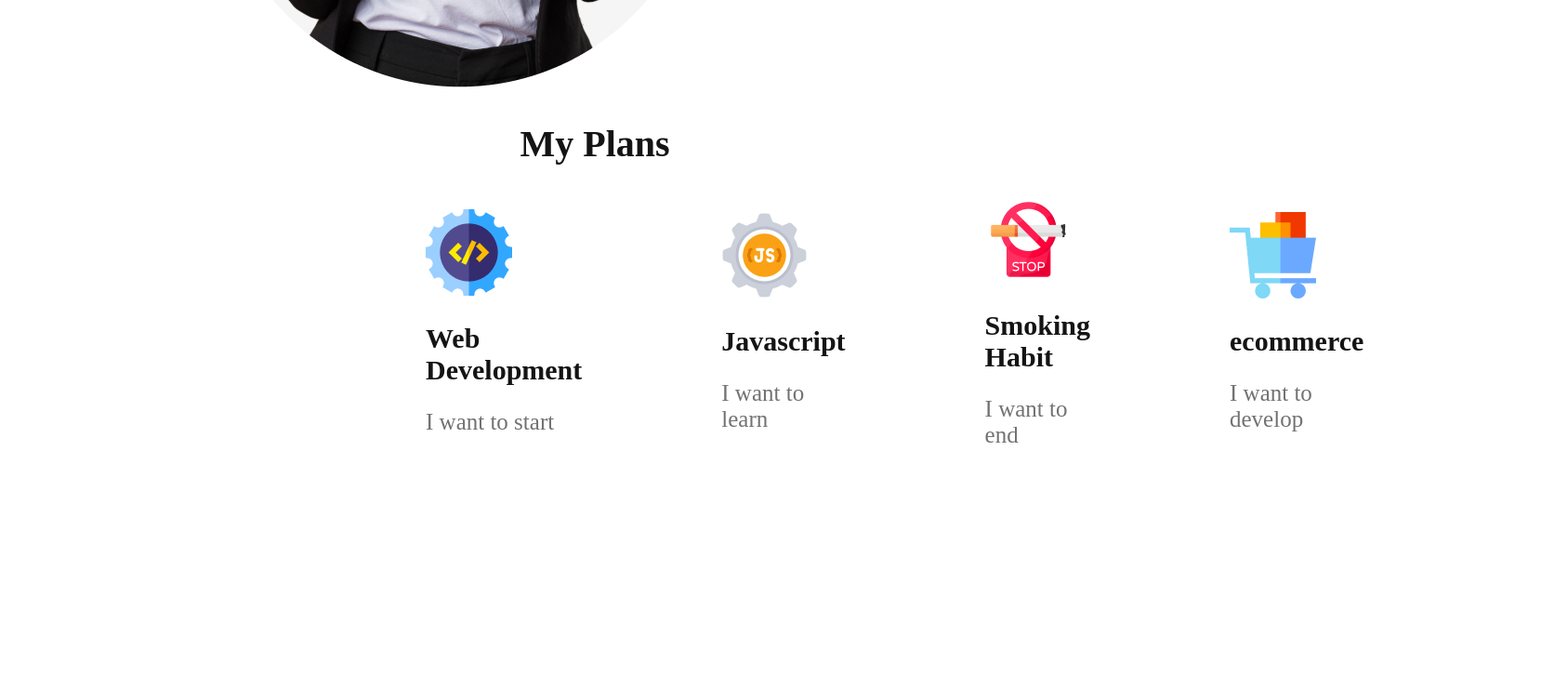
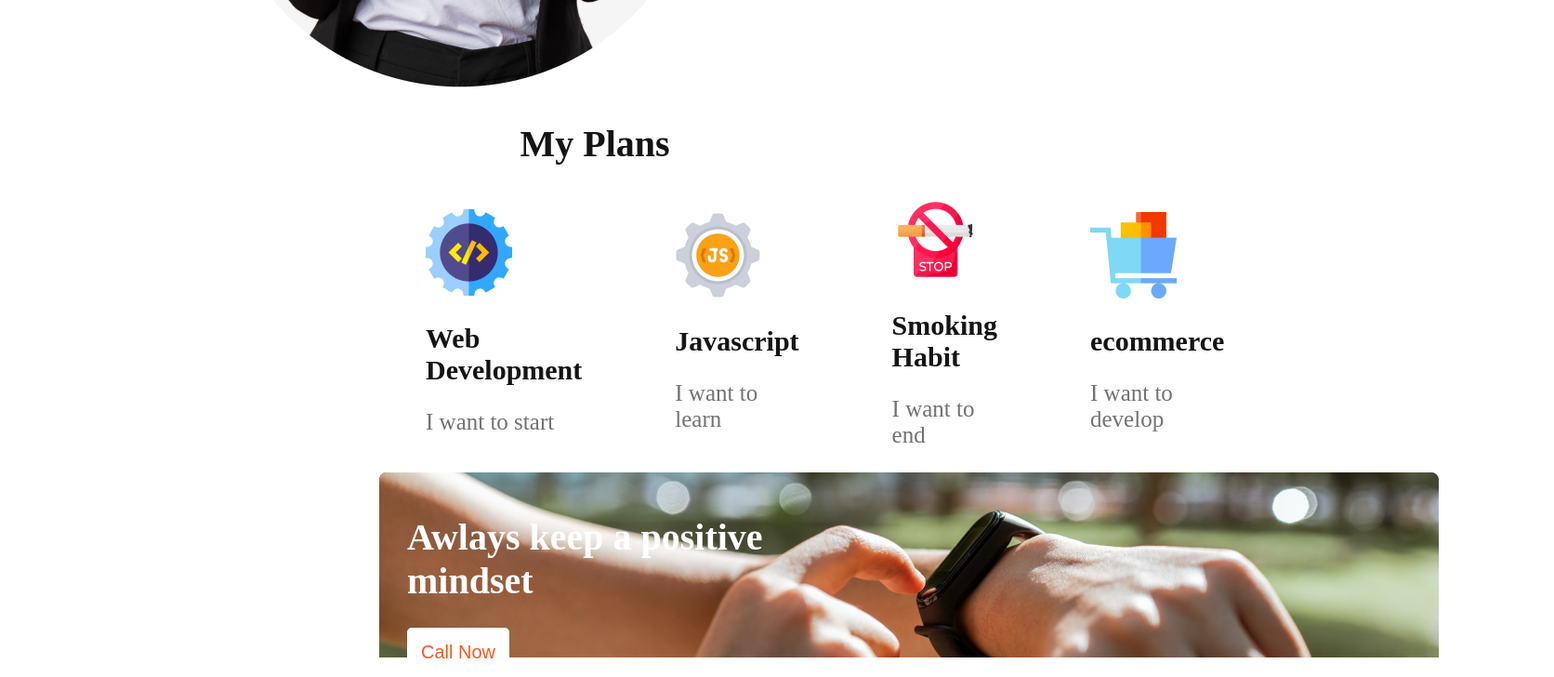
Before and after one commit to akibishtaikh2001/new_year_new, a plain HTML site: page index.html in a window 1280 px wide. Shown: the part 1438-2166 px from the top of the page at 93% size, 1672 px wide, since content can reach past the window. Before the commit the page ends 1953 px from the top, so only its background shows below. Drawn offline with Linux system fonts and the light colour scheme.

Commit message:
Added background watch

```diff
--- a/index.html
+++ b/index.html
@@ -16,7 +16,8 @@
             <h1 class="header_title">All Thinks Are <br> Possible If You <br> believe</h1>
 
 
-                <p class="header_description">There are many variations of passages of Lorem Ipsum <br> available, but the majority have suffered
+            <p class="header_description">There are many variations of passages of Lorem Ipsum <br> available, but the
+                majority have suffered
                 alteration in some <br> form, by injected humour, or randomised words</p>
 
 
@@ -37,7 +38,9 @@
                 <div class="failure_container">
                     </h1>
                     <h3 class="title_heading">My failures of <br>previous year</h3>
-                    <p class="containt_description">Contrary to popular belief, Lorem Ipsum is not <br> simply random text. It has roots in a piece of <br> classical Latin literature from 45 BC, making it over <br> 2000 years old. Richard McClintock.</p>
+                    <p class="containt_description">Contrary to popular belief, Lorem Ipsum is not <br> simply random
+                        text. It has roots in a piece of <br> classical Latin literature from 45 BC, making it over <br>
+                        2000 years old. Richard McClintock.</p>
                     <div class="bullet_point">
                         <ul>
                             <li> Contrary to popular belief, is not simply.</li>
@@ -78,6 +81,12 @@
                 </div>
             </div>
         </section>
+        <div class="background">
+            <div class="background_content">
+                <h1 class="background_title">Awlays keep a positive <br> mindset</h1>
+                <button class="background_butn">Call Now</button>
+            </div>
+        </div>
 
     </main>
 
--- a/styles/styles.css
+++ b/styles/styles.css
@@ -71,7 +71,7 @@ header {
 }
 .my_plan_container{
     display: flex;
-    gap: 150px;
+    gap: 100px;
     align-items: center;
     margin-left: 450px;
 }
@@ -83,3 +83,29 @@ header {
    font-size: 25px;
    color: #737272;
 }
+
+
+/* main footer background and title */
+.background{
+    background-image: url("../images/watch.png"), url("../images/gradient1.png");
+    height: 25vh;
+    width: 100%;
+    background-repeat: no-repeat;
+    margin-left: 400px;
+}
+.background_content{
+  padding-left: 30px;
+  padding-top: 20px;
+}
+.background_title{
+    font-size: 40px;
+    color: #FFFFFF;
+}
+.background_butn{
+    font-size: 20px;
+    color: #F15B22;
+    background-color: #FFFFFF;
+    padding: 15px;
+    border: none;
+   border-radius: 5px;
+}
```
Lines whose indentation alone changed are shown as unchanged.
